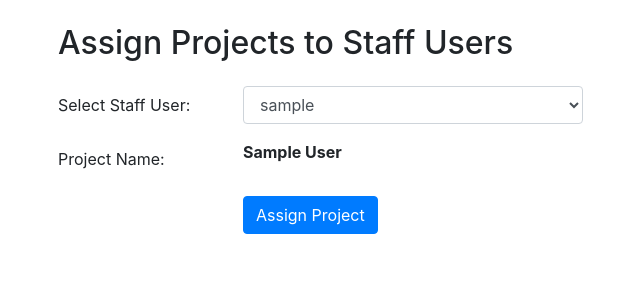
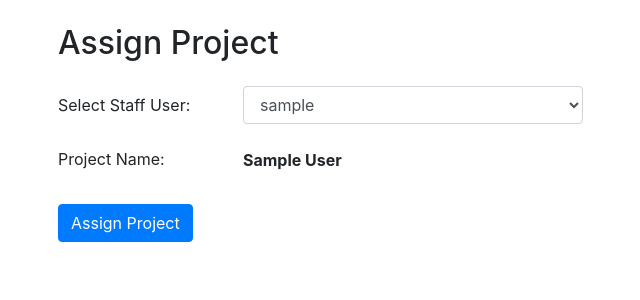
Before and after one commit to vdtheone/Ticketing_System, a Django app: page /accounts/projects/1/assign/ in a window 1280 px wide. Shown: the part 56-356 px from the top of the page, without its empty margins (42-682 px from the left). Run offline with Django 5.2, Linux system fonts and the light colour scheme; a user stored in the database is signed in; tables that the repository leaves empty hold one stand-in row (values such as "Sample post"); some libraries are stand-ins or nearby versions.

```diff
--- a/ticketing_system/accounts/templates/assign_projects.html
+++ b/ticketing_system/accounts/templates/assign_projects.html
@@ -5,7 +5,7 @@
 {% endblock %}
 
 {% block content %}
-  <h2>Assign Projects to Staff Users</h2>
+  <h2>Assign Project</h2>
 
   <form method="post" class="my-4">
     {% csrf_token %}
@@ -24,15 +24,10 @@
     <div class="form-group row">
       <label for="id_project" class="col-sm-2 col-form-label">Project Name:</label>
       <div class="col-sm-4">
-        <strong><p>{{ project.name }}</p></strong>
+        <strong><p class="mt-2">{{ project.name }}</p></strong>
       </div>
     </div>
 
-    <div class="form-group row">
-      <div class="col-sm-2"></div>
-      <div class="col-sm-4">
-        <button type="submit" class="btn btn-primary">Assign Project</button>
-      </div>
-    </div>
+    <button type="submit" class="btn btn-primary">Assign Project</button>
   </form>
 {% endblock %}
```
